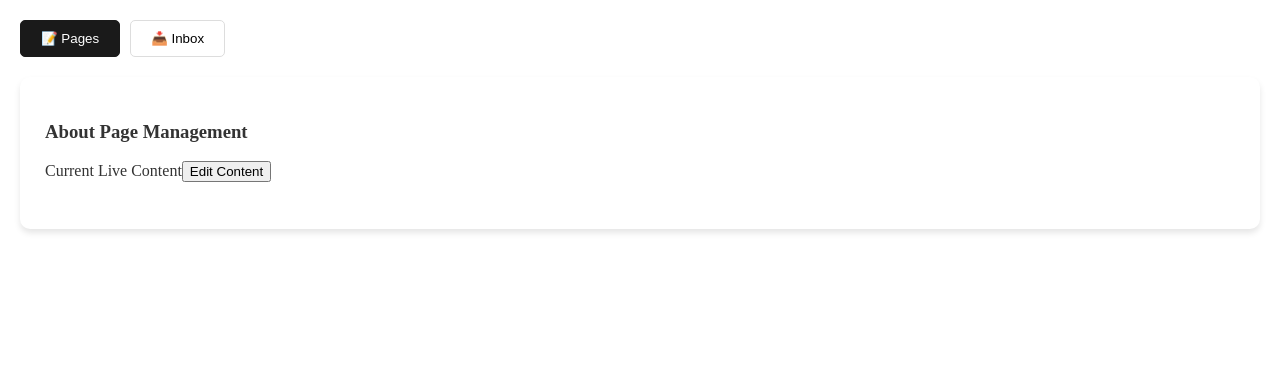
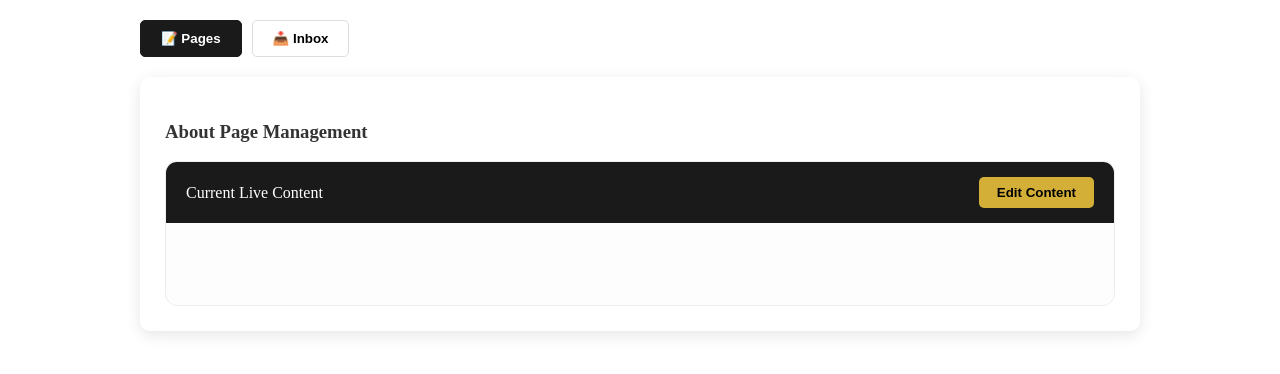
Before and after one commit to nwadikeekene4-lab/New-project-1, a React (Vite) app in the folder firstclient-frontend/: page /admin/cms in a window 1280 px wide. Shown: the top 374 px of the page. Built offline with nearby package versions, Linux system fonts and the light colour scheme; no server answers; sample sign-in values are in the browser's storage.

Commit message:
Update AdminCMS.css

```diff
--- a/firstclient-frontend/src/admin/AdminCMS.css
+++ b/firstclient-frontend/src/admin/AdminCMS.css
@@ -1,8 +1,150 @@
-.essence-cms-container { padding: 20px; color: #333; }
-.cms-tab-bar { display: flex; gap: 10px; margin-bottom: 20px; }
-.cms-tab-bar button { padding: 10px 20px; border: 1px solid #ddd; border-radius: 5px; background: white; cursor: pointer; }
-.cms-tab-bar button.active { background: #1a1a1a; color: white; border-color: #1a1a1a; }
-.cms-section-card { background: white; padding: 25px; border-radius: 10px; box-shadow: 0 4px 6px rgba(0,0,0,0.1); }
-.form-group { display: flex; flex-direction: column; gap: 10px; }
-.form-group input, .form-group textarea { padding: 12px; border: 1px solid #ccc; border-radius: 5px; width: 100%; font-size: 16px; }
-.essence-save-btn { background: #d4af37; color: #000; font-weight: bold; padding: 15px; border: none; border-radius: 5px; cursor: pointer; margin-top: 10px; }
+/* --- CORE LAYOUT (From your old CSS) --- */
+.essence-cms-container {
+  padding: 20px;
+  color: #333;
+  max-width: 1000px;
+  margin: 0 auto;
+}
+
+.cms-tab-bar {
+  display: flex;
+  gap: 10px;
+  margin-bottom: 20px;
+}
+
+.cms-tab-bar button {
+  padding: 10px 20px;
+  border: 1px solid #ddd;
+  border-radius: 5px;
+  background: white;
+  cursor: pointer;
+  font-weight: 600;
+  transition: 0.3s;
+}
+
+.cms-tab-bar button.active {
+  background: #1a1a1a;
+  color: white;
+  border-color: #1a1a1a;
+}
+
+.cms-section-card {
+  background: white;
+  padding: 25px;
+  border-radius: 10px;
+  box-shadow: 0 4px 15px rgba(0,0,0,0.1);
+}
+
+/* --- FORM STYLES --- */
+.form-group {
+  display: flex;
+  flex-direction: column;
+  gap: 15px;
+}
+
+.form-group label {
+  font-weight: bold;
+  font-size: 14px;
+  color: #555;
+}
+
+.form-group input, .form-group textarea {
+  padding: 12px;
+  border: 1px solid #ccc;
+  border-radius: 5px;
+  width: 100%;
+  font-size: 16px;
+}
+
+/* --- LIVE PREVIEW CARD (The Professional Look) --- */
+.cms-live-preview {
+  background: #fdfdfd;
+  border: 1px solid #eee;
+  border-radius: 12px;
+  overflow: hidden;
+  margin-top: 15px;
+  box-shadow: inset 0 2px 4px rgba(0,0,0,0.02);
+}
+
+.preview-header {
+  background: #1a1a1a;
+  color: #fff;
+  padding: 15px 20px;
+  display: flex;
+  justify-content: space-between;
+  align-items: center;
+}
+
+.edit-toggle-btn {
+  background: #d4af37;
+  border: none;
+  padding: 8px 18px;
+  border-radius: 5px;
+  font-weight: bold;
+  cursor: pointer;
+  color: #000;
+  transition: 0.3s;
+}
+
+.preview-body {
+  padding: 25px;
+}
+
+.preview-body h4 {
+  font-size: 24px;
+  margin-bottom: 15px;
+  color: #1a1a1a;
+}
+
+.preview-body p {
+  line-height: 1.7;
+  color: #555;
+  white-space: pre-line;
+}
+
+/* --- ACTION BUTTONS --- */
+.edit-actions {
+  display: flex;
+  gap: 12px;
+  margin-top: 25px;
+}
+
+.essence-save-btn {
+  flex: 2;
+  background: #1a1a1a;
+  color: #d4af37;
+  font-weight: bold;
+  padding: 18px;
+  border: 2px solid #d4af37;
+  border-radius: 8px;
+  cursor: pointer;
+  text-transform: uppercase;
+  transition: 0.4s;
+}
+
+.essence-save-btn:hover {
+  background: #d4af37;
+  color: #1a1a1a;
+  box-shadow: 0 0 15px rgba(212, 175, 55, 0.4);
+}
+
+.cancel-btn {
+  flex: 1;
+  background: #f4f4f4;
+  border: 1px solid #ddd;
+  padding: 15px;
+  border-radius: 8px;
+  font-weight: bold;
+  cursor: pointer;
+  color: #666;
+}
+
+/* --- IMAGE PREVIEW --- */
+.cms-preview-img {
+  width: 100%;
+  max-height: 250px;
+  object-fit: cover;
+  border-radius: 8px;
+  margin-bottom: 15px;
+  border: 1px solid #eee;
+}
```
